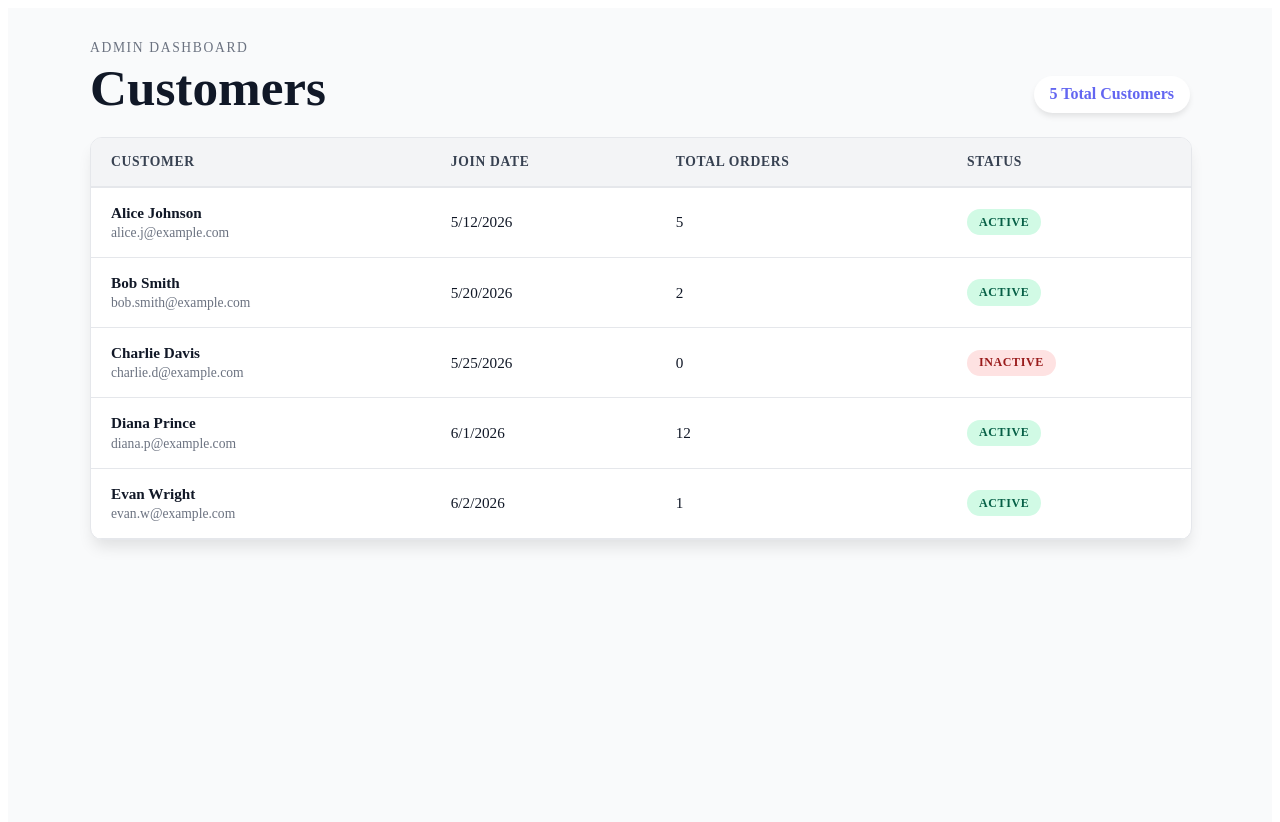
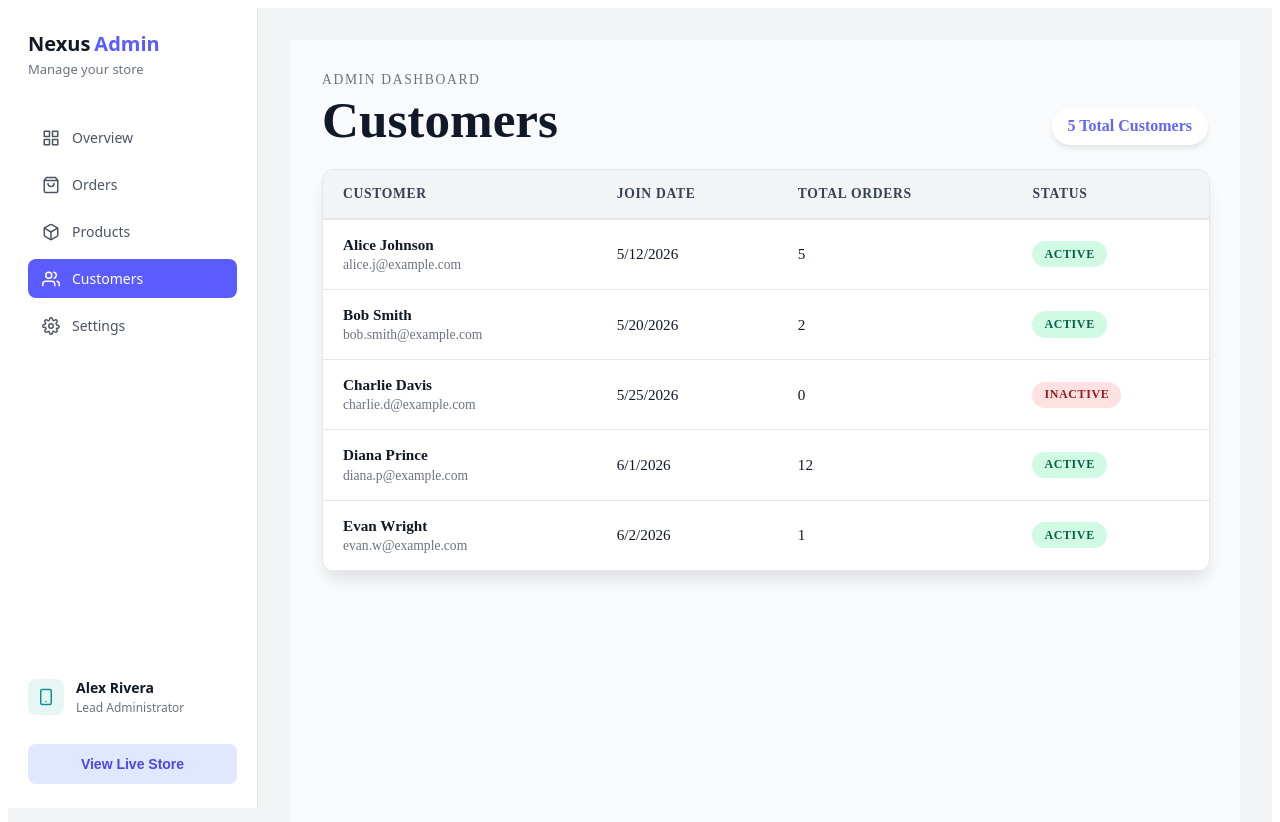
Before and after one commit to Odavid66/E_Commerce_FE, a React (Vite) app: page /admin/customers in a window 1280 px wide. Shown: the top 822 px of the page. Built offline with nearby package versions, Linux system fonts and the light colour scheme.

Commit message:
feat: added the pages in admin

```diff
--- a/src/App.tsx
+++ b/src/App.tsx
@@ -3,6 +3,7 @@ import { BrowserRouter as Router, Routes, Route } from 'react-router-dom'
 import { Login } from './Pages/Auth/Login/Login'
 import { CreateAccount } from './Pages/Auth/CreateAccount/CreateAccount'
 import { Layout } from './Components/Layout/Layout'
+import { AdminLayout } from './Components/Layout/AdminLayout'
 // import { ProductsPage } from './Pages/Customer/Product/ProductPage'
 import { ProductInfoPage } from './Pages/Customer/Product/ProductInfoPage'
 import { HomePage } from './Pages/Customer/HomePage/HomePage'
@@ -10,6 +11,7 @@ import { Cart } from './Pages/Customer/Cart/Cart'
 import { Basebutton } from './Components/Button/button'
 import { Customers } from './Pages/Admin/Customers/Customers'
 import { Order } from './Pages/Customer/Order/Order'
+import { Overview } from './Pages/Admin/Overview/Overview'
 
 const basename = import.meta.env.BASE_URL === '/' ? undefined : import.meta.env.BASE_URL.replace(/\/$/, '')
 
@@ -25,11 +27,16 @@ function App() {
           <Route path="/order" element={<Order />} />
         </Route>
 
+        {/* Admin Routes with AdminLayout */}
+        <Route element={<AdminLayout />}>
+          <Route path="/admin" element={<Overview />} />
+          <Route path="/admin/customers" element={<Customers />} />
+        </Route>
+
         {/* Standalone Routes */}
         <Route path="/login" element={<Login />} />
         <Route path="/create-account" element={<CreateAccount />} />
         <Route path="/button" element={<Basebutton onClick={() => alert('Button clicked!')}>Click Me</Basebutton>} />
-        <Route path="/admin/customers" element={<Customers />} />
       </Routes>
     </Router>
   )
--- /dev/null
+++ b/src/Components/Layout/AdminLayout.css
@@ -0,0 +1,11 @@
+.admin-layout {
+  display: flex;
+  min-height: 100vh;
+  background-color: #f3f4f6;
+}
+
+.admin-layout__content {
+  flex: 1;
+  padding: 32px;
+  overflow-y: auto;
+}
--- /dev/null
+++ b/src/Components/Layout/AdminLayout.tsx
@@ -0,0 +1,14 @@
+import { Outlet } from 'react-router-dom';
+import { Sidenav } from '../Sidenav/Sidenav';
+import './AdminLayout.css';
+
+export function AdminLayout() {
+  return (
+    <div className="admin-layout">
+      <Sidenav />
+      <main className="admin-layout__content">
+        <Outlet />
+      </main>
+    </div>
+  );
+}
--- /dev/null
+++ b/src/Components/Sidenav/Sidenav.css
@@ -0,0 +1,139 @@
+.sidenav {
+  width: 250px;
+  height: 100vh;
+  background-color: #ffffff;
+  border-right: 1px solid #e5e7eb;
+  display: flex;
+  flex-direction: column;
+  padding: 24px 20px;
+  box-sizing: border-box;
+  font-family: system-ui, -apple-system, sans-serif;
+  flex-shrink: 0;
+}
+
+.sidenav__header {
+  margin-bottom: 40px;
+}
+
+.sidenav__logo {
+  font-size: 20px;
+  font-weight: 700;
+  margin: 0 0 4px 0;
+  display: flex;
+  gap: 4px;
+  line-height: 1.2;
+}
+
+.logo-dark {
+  color: #111827;
+}
+
+.logo-blue {
+  color: #5b5cff;
+}
+
+.sidenav__subtitle {
+  font-size: 13px;
+  color: #6b7280;
+  margin: 0;
+}
+
+.sidenav__nav ul {
+  list-style: none;
+  padding: 0;
+  margin: 0;
+  display: flex;
+  flex-direction: column;
+  gap: 8px;
+}
+
+.sidenav__link {
+  display: flex;
+  align-items: center;
+  gap: 12px;
+  padding: 10px 14px;
+  text-decoration: none;
+  color: #4b5563;
+  border-radius: 8px;
+  font-size: 14px;
+  font-weight: 500;
+  transition: all 0.2s ease;
+}
+
+.sidenav__link:hover {
+  background-color: #f3f4f6;
+  color: #111827;
+}
+
+.sidenav__link.active {
+  background-color: #5b5cff;
+  color: #ffffff;
+}
+
+.sidenav__link-icon {
+  display: flex;
+  align-items: center;
+  justify-content: center;
+}
+
+.sidenav__spacer {
+  flex-grow: 1;
+}
+
+.sidenav__profile {
+  display: flex;
+  align-items: center;
+  gap: 12px;
+  padding: 16px 0;
+  margin-bottom: 12px;
+}
+
+.profile__avatar {
+  width: 36px;
+  height: 36px;
+  background-color: #e6f6f4;
+  border-radius: 8px;
+  display: flex;
+  align-items: center;
+  justify-content: center;
+  color: #0d9488;
+}
+
+.profile__info {
+  display: flex;
+  flex-direction: column;
+}
+
+.profile__name {
+  font-size: 14px;
+  font-weight: 600;
+  color: #111827;
+  margin: 0 0 2px 0;
+}
+
+.profile__role {
+  font-size: 12px;
+  color: #6b7280;
+  margin: 0;
+}
+
+.sidenav__footer {
+  padding-top: 0;
+}
+
+.btn-view-store {
+  width: 100%;
+  padding: 12px 0;
+  background-color: #e0e7ff;
+  color: #4f46e5;
+  border: none;
+  border-radius: 8px;
+  font-size: 14px;
+  font-weight: 600;
+  cursor: pointer;
+  transition: background-color 0.2s ease;
+}
+
+.btn-view-store:hover {
+  background-color: #c7d2fe;
+}
--- /dev/null
+++ b/src/Components/Sidenav/Sidenav.tsx
@@ -0,0 +1,101 @@
+import { Link, useLocation } from 'react-router-dom';
+import './Sidenav.css';
+
+// SVG Icons as inline components for self-containment and easy styling
+const GridIcon = () => (
+  <svg xmlns="http://www.w3.org/2000/svg" width="18" height="18" viewBox="0 0 24 24" fill="none" stroke="currentColor" strokeWidth="2" strokeLinecap="round" strokeLinejoin="round">
+    <rect x="3" y="3" width="7" height="7"></rect><rect x="14" y="3" width="7" height="7"></rect><rect x="14" y="14" width="7" height="7"></rect><rect x="3" y="14" width="7" height="7"></rect>
+  </svg>
+);
+
+const BagIcon = () => (
+  <svg xmlns="http://www.w3.org/2000/svg" width="18" height="18" viewBox="0 0 24 24" fill="none" stroke="currentColor" strokeWidth="2" strokeLinecap="round" strokeLinejoin="round">
+    <path d="M6 2L3 6v14a2 2 0 0 0 2 2h14a2 2 0 0 0 2-2V6l-3-4z"></path><line x1="3" y1="6" x2="21" y2="6"></line><path d="M16 10a4 4 0 0 1-8 0"></path>
+  </svg>
+);
+
+const BoxIcon = () => (
+  <svg xmlns="http://www.w3.org/2000/svg" width="18" height="18" viewBox="0 0 24 24" fill="none" stroke="currentColor" strokeWidth="2" strokeLinecap="round" strokeLinejoin="round">
+    <path d="M21 16V8a2 2 0 0 0-1-1.73l-7-4a2 2 0 0 0-2 0l-7 4A2 2 0 0 0 3 8v8a2 2 0 0 0 1 1.73l7 4a2 2 0 0 0 2 0l7-4A2 2 0 0 0 21 16z"></path><polyline points="3.27 6.96 12 12.01 20.73 6.96"></polyline><line x1="12" y1="22.08" x2="12" y2="12"></line>
+  </svg>
+);
+
+const UsersIcon = () => (
+  <svg xmlns="http://www.w3.org/2000/svg" width="18" height="18" viewBox="0 0 24 24" fill="none" stroke="currentColor" strokeWidth="2" strokeLinecap="round" strokeLinejoin="round">
+    <path d="M17 21v-2a4 4 0 0 0-4-4H5a4 4 0 0 0-4 4v2"></path><circle cx="9" cy="7" r="4"></circle><path d="M23 21v-2a4 4 0 0 0-3-3.87"></path><path d="M16 3.13a4 4 0 0 1 0 7.75"></path>
+  </svg>
+);
+
+const SettingsIcon = () => (
+  <svg xmlns="http://www.w3.org/2000/svg" width="18" height="18" viewBox="0 0 24 24" fill="none" stroke="currentColor" strokeWidth="2" strokeLinecap="round" strokeLinejoin="round">
+    <circle cx="12" cy="12" r="3"></circle><path d="M19.4 15a1.65 1.65 0 0 0 .33 1.82l.06.06a2 2 0 0 1 0 2.83 2 2 0 0 1-2.83 0l-.06-.06a1.65 1.65 0 0 0-2.82.33 1.65 1.65 0 0 0-.1 1.51V21a2 2 0 0 1-2 2 2 2 0 0 1-2-2v-.09A1.65 1.65 0 0 0 9 19.4a1.65 1.65 0 0 0-1.82.33l-.06.06a2 2 0 0 1-2.83 0 2 2 0 0 1 0-2.83l.06-.06a1.65 1.65 0 0 0 .33-2.82 1.65 1.65 0 0 0-1.51-.1H3a2 2 0 0 1-2-2 2 2 0 0 1 2-2h.09A1.65 1.65 0 0 0 4.6 9a1.65 1.65 0 0 0-.33-1.82l-.06-.06a2 2 0 0 1 0-2.83 2 2 0 0 1 2.83 0l.06.06a1.65 1.65 0 0 0 2.82-.33 1.65 1.65 0 0 0 .1-1.51V3a2 2 0 0 1 2-2 2 2 0 0 1 2 2v.09a1.65 1.65 0 0 0 1 1.51 1.65 1.65 0 0 0 1.82-.33l.06-.06a2 2 0 0 1 2.83 0 2 2 0 0 1 0 2.83l-.06.06a1.65 1.65 0 0 0-.33 2.82c.1.68.7 1.15 1.38 1.15h.09a2 2 0 0 1 2 2 2 2 0 0 1-2 2z"></path>
+  </svg>
+);
+
+export const Sidenav = () => {
+  const location = useLocation();
+  const currentPath = location.pathname;
+
+  const navItems = [
+    { name: 'Overview', path: '/admin', icon: <GridIcon /> },
+    { name: 'Orders', path: '/admin/orders', icon: <BagIcon /> },
+    { name: 'Products', path: '/admin/products', icon: <BoxIcon /> },
+    { name: 'Customers', path: '/admin/customers', icon: <UsersIcon /> },
+    { name: 'Settings', path: '/admin/settings', icon: <SettingsIcon /> },
+  ];
+
+  const isActive = (path: string) => {
+    if (path === '/admin' && currentPath !== '/admin') return false;
+    return currentPath.startsWith(path);
+  };
+
+  return (
+    <aside className="sidenav">
+      {/* Top Header */}
+      <div className="sidenav__header">
+        <h1 className="sidenav__logo">
+          <span className="logo-dark">Nexus</span> <span className="logo-blue">Admin</span>
+        </h1>
+        <p className="sidenav__subtitle">Manage your store</p>
+      </div>
+
+      {/* Navigation Links */}
+      <nav className="sidenav__nav">
+        <ul>
+          {navItems.map((item) => (
+            <li key={item.name}>
+              <Link
+                to={item.path}
+                className={`sidenav__link ${isActive(item.path) ? 'active' : ''}`}
+              >
+                <span className="sidenav__link-icon">{item.icon}</span>
+                <span className="sidenav__link-text">{item.name}</span>
+              </Link>
+            </li>
+          ))}
+        </ul>
+      </nav>
+
+      {/* Spacer */}
+      <div className="sidenav__spacer"></div>
+
+      {/* Bottom Profile Section */}
+      <div className="sidenav__profile">
+        <div className="profile__avatar">
+           <svg xmlns="http://www.w3.org/2000/svg" width="18" height="18" viewBox="0 0 24 24" fill="none" stroke="currentColor" strokeWidth="2" strokeLinecap="round" strokeLinejoin="round">
+            <rect x="5" y="2" width="14" height="20" rx="2" ry="2"></rect><line x1="12" y1="18" x2="12.01" y2="18"></line>
+          </svg>
+        </div>
+        <div className="profile__info">
+          <p className="profile__name">Alex Rivera</p>
+          <p className="profile__role">Lead Administrator</p>
+        </div>
+      </div>
+
+      {/* Bottom Action Button */}
+      <div className="sidenav__footer">
+        <button className="btn-view-store">View Live Store</button>
+      </div>
+    </aside>
+  );
+};
--- a/src/Pages/Admin/BasePage/BasePage.tsx
+++ /dev/null
@@ -1,3 +0,0 @@
-export function BasePage() {
-  return <div>BasePage</div>
-}
--- /dev/null
+++ b/src/Pages/Admin/Overview/Overview.css
@@ -0,0 +1,62 @@
+.overview {
+  display: flex;
+  flex-direction: column;
+  gap: 24px;
+}
+
+.overview__title {
+  font-size: 28px;
+  font-weight: 700;
+  color: #111827;
+  margin: 0;
+}
+
+.overview__subtitle {
+  font-size: 16px;
+  color: #6b7280;
+  margin: 0;
+  margin-top: -16px;
+}
+
+.overview__stats {
+  display: grid;
+  grid-template-columns: repeat(auto-fit, minmax(250px, 1fr));
+  gap: 24px;
+}
+
+.stat-card {
+  background: white;
+  border-radius: 12px;
+  padding: 24px;
+  box-shadow: 0 1px 3px rgba(0, 0, 0, 0.1);
+  display: flex;
+  flex-direction: column;
+  gap: 8px;
+}
+
+.stat-card h3 {
+  font-size: 14px;
+  font-weight: 500;
+  color: #6b7280;
+  margin: 0;
+}
+
+.stat-value {
+  font-size: 32px;
+  font-weight: 700;
+  color: #111827;
+  margin: 0;
+}
+
+.stat-change {
+  font-size: 13px;
+  font-weight: 500;
+}
+
+.stat-change.positive {
+  color: #10b981;
+}
+
+.stat-change.negative {
+  color: #ef4444;
+}
--- /dev/null
+++ b/src/Pages/Admin/Overview/Overview.tsx
@@ -0,0 +1,28 @@
+import './Overview.css';
+
+export function Overview() {
+  return (
+    <div className="overview">
+      <h1 className="overview__title">Welcome, Admin</h1>
+      <p className="overview__subtitle">Here's what's happening in your store today.</p>
+
+      <div className="overview__stats">
+        <div className="stat-card">
+          <h3>Total Sales</h3>
+          <p className="stat-value">$12,450</p>
+          <span className="stat-change positive">+15% from last week</span>
+        </div>
+        <div className="stat-card">
+          <h3>Active Orders</h3>
+          <p className="stat-value">34</p>
+          <span className="stat-change negative">-2% from last week</span>
+        </div>
+        <div className="stat-card">
+          <h3>New Customers</h3>
+          <p className="stat-value">128</p>
+          <span className="stat-change positive">+8% from last week</span>
+        </div>
+      </div>
+    </div>
+  );
+}
```
Also changed, not shown: Screenshot 2026-06-03 111118.png (added).
